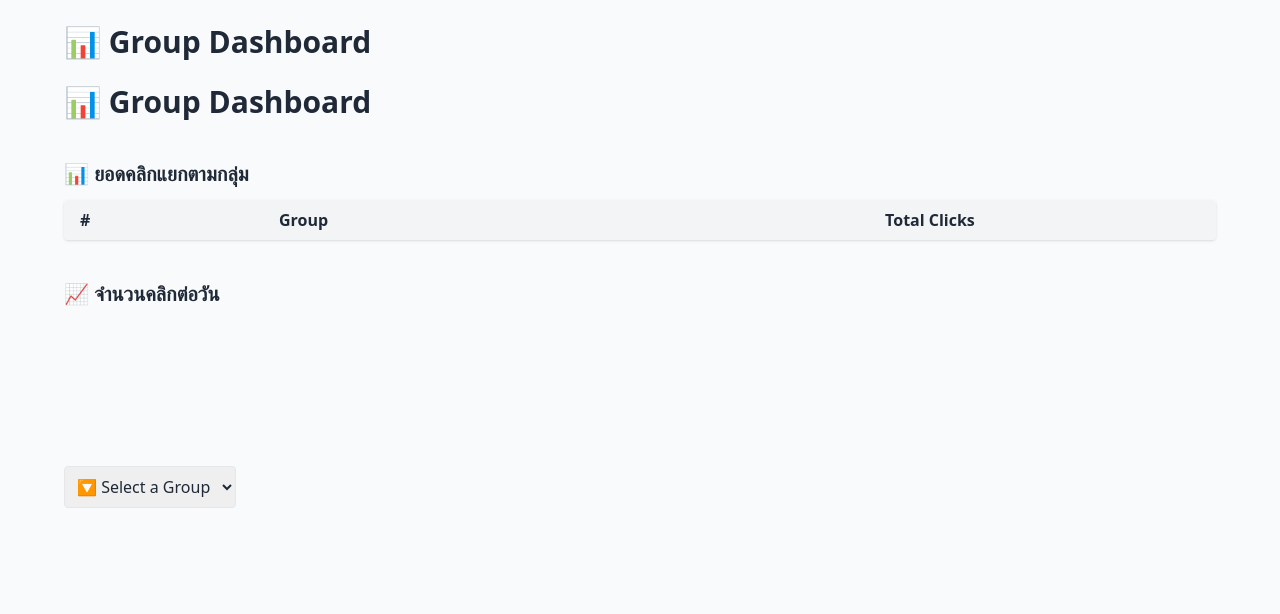
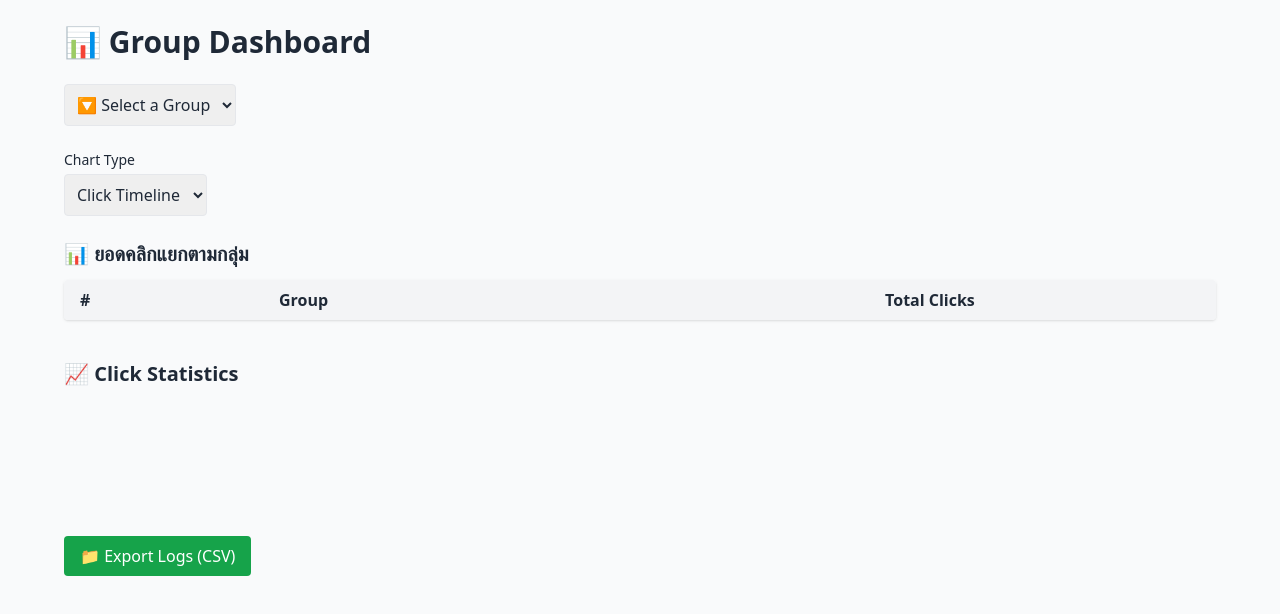
Before and after one commit to Namfon2233/linelinktracker365, a website with bundled scripts: page frontend/group.html in a window 1280 px wide. Built offline with nearby package versions, Linux system fonts and the light colour scheme.

Commit message:
auto-commit

```diff
--- a/frontend/group.html
+++ b/frontend/group.html
@@ -11,10 +11,25 @@
   <div class="max-w-6xl mx-auto">
     <h1 class="text-3xl font-bold mb-6">📊 Group Dashboard</h1>
 
-    <h1 class="text-3xl font-bold mb-6">📊 Group Dashboard</h1>
+    <!-- 🔍 Group Selector -->
+    <div class="mb-6">
+      <select id="groupSelector" class="border rounded p-2">
+        <option value="">🔽 Select a Group</option>
+        <!-- Options loaded from groups.json -->
+      </select>
+    </div>
 
-<!-- 👇 วางไว้ตรงนี้ -->
-<section class="mt-10">
+    <!-- 📈 Chart Type Selector -->
+    <div class="mb-6">
+      <label for="chartMode" class="block text-sm font-medium mb-1">Chart Type</label>
+      <select id="chartMode" class="border rounded p-2">
+        <option value="timeline">Click Timeline</option>
+        <option value="perDay">Clicks per Day</option>
+      </select>
+    </div>
+
+    <!-- 📊 Group Click Table -->
+    <section class="mb-10">
       <h2 class="text-xl font-bold mb-3">📊 ยอดคลิกแยกตามกลุ่ม</h2>
       <table class="w-full bg-white shadow rounded overflow-hidden">
         <thead class="bg-gray-100 text-left">
@@ -28,21 +43,24 @@
       </table>
     </section>
 
-<div class="mt-10">
-  <h2 class="text-xl font-bold mb-2">📈 จำนวนคลิกต่อวัน</h2>
-  <canvas id="clickChart" width="400" height="150"></canvas>
+    <!-- 📈 Chart Section -->
+    <div class="mb-10" id="chartSection">
+      <h2 class="text-xl font-semibold mb-2">📈 Click Statistics</h2>
+      <canvas id="clickChart" height="100"></canvas>
     </div>
 
-
-    <!-- 🔍 Search & Group Selector -->
-    <div class="mb-6">
-      <select id="groupSelector" class="border rounded p-2">
-        <option value="">🔽 Select a Group</option>
-        <!-- Options will be loaded from groups.json -->
-      </select>
+    <!-- 🗺️ Map Section -->
+    <div id="mapSection" class="mb-10 hidden">
+      <h2 class="text-xl font-semibold mb-2">🗺️ Click Locations</h2>
+      <div id="map" class="w-full h-96 bg-gray-200 rounded shadow"></div>
     </div>
 
-    <!-- 📊 Click Table -->
+    <!-- 📁 Export Button -->
+    <button id="exportCsvBtn" class="bg-green-600 hover:bg-green-700 text-white px-4 py-2 rounded mb-4">
+      📁 Export Logs (CSV)
+    </button>
+
+    <!-- 🧮 Clicks by URL -->
     <div id="clickTableContainer" class="mb-10 hidden">
       <h2 class="text-xl font-semibold mb-2">🧮 Clicks by URL</h2>
       <table class="min-w-full border bg-white rounded shadow-md">
@@ -56,26 +74,10 @@
         <tbody id="clickTableBody"></tbody>
       </table>
     </div>
-
-    <!-- 📈 Chart Section -->
-    <div class="mb-10 hidden" id="chartSection">
-      <h2 class="text-xl font-semibold mb-2">📈 Click Timeline</h2>
-      <canvas id="clickChart" height="100"></canvas>
   </div>
 
-    <!-- 🗺️ Map Section -->
-    <div id="mapSection" class="mb-10 hidden">
-      <h2 class="text-xl font-semibold mb-2">🗺️ Click Locations</h2>
-      <div id="map" class="w-full h-96 bg-gray-200 rounded shadow"></div>
-    </div>
-
-    <!-- 📁 Export Button -->
-    <button id="exportCsv" class="bg-green-600 hover:bg-green-700 text-white px-4 py-2 rounded hidden">
-      📁 Export Logs as CSV
-    </button>
-  </div>
-
+  <!-- Scripts -->
   <script src="group.js"></script>
+  <script type="module" src="components/group.js"></script>
 </body>
-
 </html>
```
Lines whose indentation alone changed are shown as unchanged.
